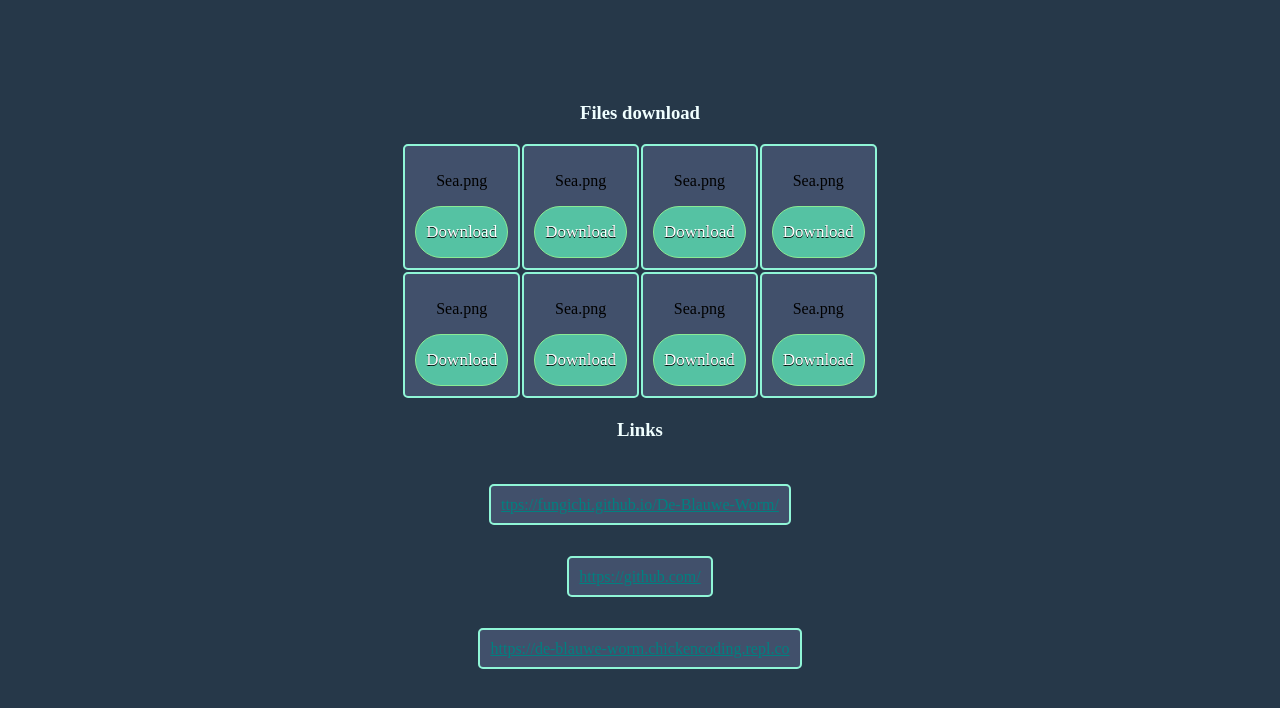
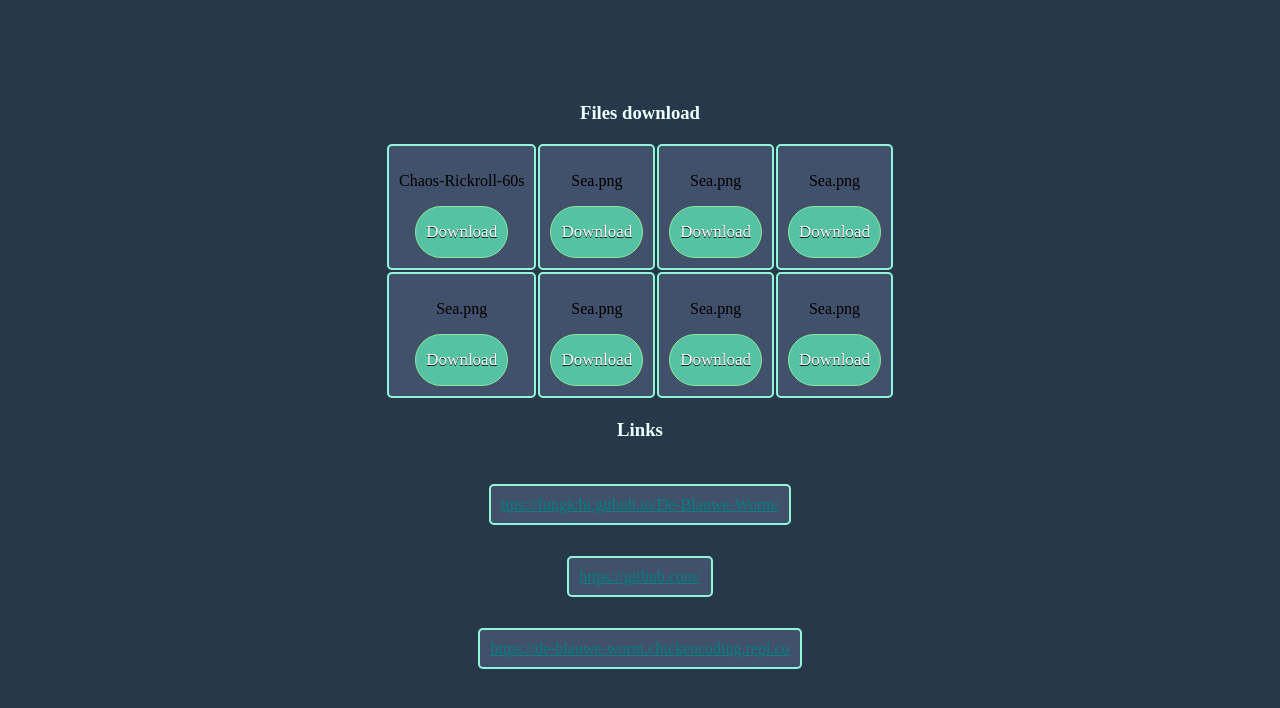
Before and after one commit to Fungichi/De-Blauwe-Worm, a plain HTML site: page unknown.html in a window 1280 px wide. Shown: the part 202-910 px from the top of the page. Drawn offline with Linux system fonts and the light colour scheme; a web font is replaced by a local one.

Commit message:
Add files via upload

```diff
--- a/unknown.html
+++ b/unknown.html
@@ -23,8 +23,8 @@
             <table>
               <tr>
             <td>
-            <p>Sea.png</p>
-            <a href="downloads/sea.jpg" class="downbutton" download="sea.jpg">Download</a>
+            <p>Chaos-Rickroll-60s</p>
+            <a href="downloads/chaosrickroll.exe" class="downbutton" download="Document">Download</a>
           </td>
           <td>
             <p>Sea.png</p>
```
